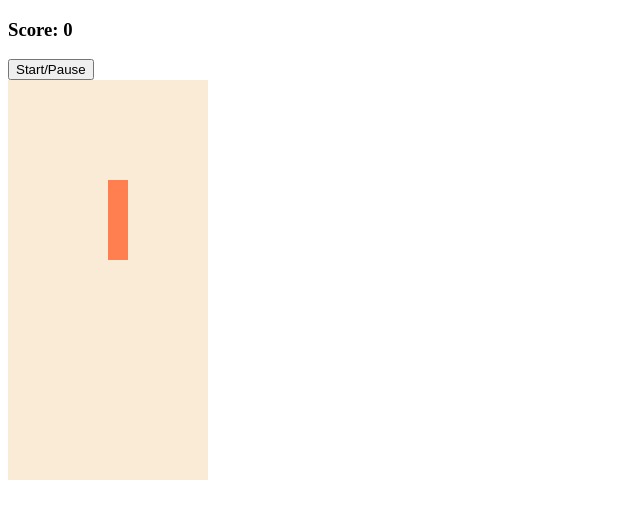
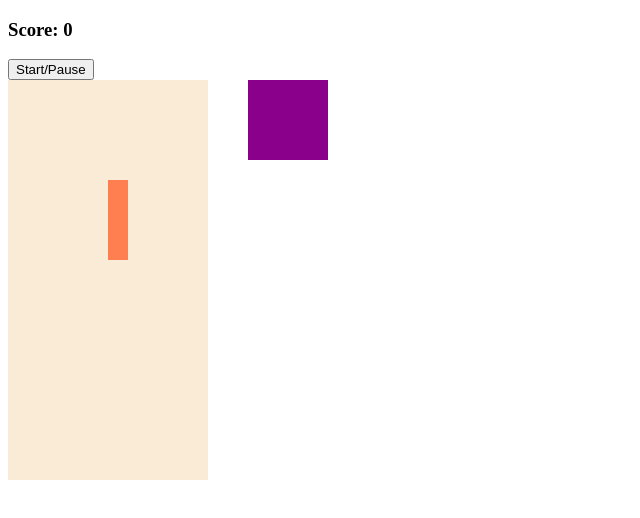
Before and after one commit to adriflorence/Tetris, a plain HTML site: page index.html in a window 1280 px wide. Shown: the whole page, without its empty margins (0-640 px from the left). Drawn offline with Linux system fonts and the light colour scheme.

Commit message:
feature: adds small display to show up-next tetromino next to grid

```diff
--- a/app.js
+++ b/app.js
@@ -2,12 +2,14 @@
 document.addEventListener('DOMContentLoaded', () => {
     // build grid
     const grid = document.querySelector(".grid");
+    const minigrid = document.querySelector(".mini-grid");
     buildGrid();
 
     let squares = Array.from(document.querySelectorAll('.grid div'));
     const ScoreDisplay = document.querySelector('#score');
     const StartButton = document.querySelector('#start-button');
-    const width = 10
+    const width = 10;
+    let nextRandom = 0;
 
     // Tetrominoes
     const lTetromino = [
@@ -31,32 +33,32 @@ document.addEventListener('DOMContentLoaded', () => {
         [1, width, width+1, width*2+1]
     ]
 
-    const oTetronimo = [
+    const oTetromino = [
         [0, 1, width, width+1],
         [0, 1, width, width+1],
         [0, 1, width, width+1],
         [0, 1, width, width+1]
     ]
 
-    const iTetronimo = [
+    const iTetromino = [
         [1, width+1, width*2+1, width*3+1],
         [width, width+1, width+2, width+3],
         [1, width+1, width*2+1, width*3+1],
         [width, width+1, width+2, width+3]
     ]
 
-    const tetronimoes = [lTetromino, zTetromino, tTetromino, oTetronimo, iTetronimo];
+    const tetrominoes = [lTetromino, zTetromino, tTetromino, oTetromino, iTetromino];
 
-    // randomly select a tetronimo
-    let random = Math.floor(Math.random()*tetronimoes.length)
+    // randomly select a tetromino
+    let random = Math.floor(Math.random()*tetrominoes.length)
     let currentPosition = 4;
     let currentRotation = 0;
-    let current = tetronimoes[random][currentRotation];
+    let current = tetrominoes[random][currentRotation];
 
-    // draw tetronimo
+    // draw tetromino
     draw();
 
-    // move tetronimo down
+    // move tetromino down
     timerId = setInterval(moveDown, 1000)
 
     /////// METHODS ////////
@@ -71,17 +73,22 @@ document.addEventListener('DOMContentLoaded', () => {
             div.classList.add('taken');
             grid.appendChild(div);
         }
+        // minigrid
+        for(let i = 0; i < 16; i++) {
+            let div = document.createElement("div");
+            minigrid.appendChild(div);
+        }
     }
 
     function draw() {
         current.forEach(index => {
-            squares[currentPosition + index].classList.add('tetronimo');
+            squares[currentPosition + index].classList.add('tetromino');
         })
     }
 
     function undraw(){
         current.forEach(index => {
-            squares[currentPosition + index].classList.remove('tetronimo');
+            squares[currentPosition + index].classList.remove('tetromino');
         })
     }
 
@@ -109,18 +116,20 @@ document.addEventListener('DOMContentLoaded', () => {
     function freeze(){
         if(current.some(index => squares[currentPosition + index + width].classList.contains('taken'))) {
             current.forEach(index => squares[currentPosition + index].classList.add('taken'))
-            // start new tetronimo falling
-            random = Math.floor(Math.random() * tetronimoes.length);
-            current = tetronimoes[random][currentRotation];
+            // start new tetromino falling
+            random = nextRandom
+            nextRandom = Math.floor(Math.random() * tetrominoes.length);
+            current = tetrominoes[random][currentRotation];
             currentPosition = 4
             draw()
+            displayShape()
         }
     }
 
     function moveLeft(){
         undraw()
         const isAtLeftEdge = current.some(index => (currentPosition + index) % width === 0)
-        // if none of the squares of the tetronimo is at the edge of the grid, move left
+        // if none of the squares of the tetromino is at the edge of the grid, move left
         if(!isAtLeftEdge) currentPosition -= 1;
 
         if(current.some(index => squares[currentPosition + index].classList.contains('taken'))){
@@ -132,7 +141,7 @@ document.addEventListener('DOMContentLoaded', () => {
     function moveRight(){
         undraw()
         const isAtRightEdge = current.some(index => (currentPosition + index) % width === width-1)
-        // if none of the squares of the tetronimo is at the edge of the grid, move left
+        // if none of the squares of the tetromino is at the edge of the grid, move left
         if(!isAtRightEdge) currentPosition += 1;
 
         if(current.some(index => squares[currentPosition + index].classList.contains('taken'))){
@@ -148,7 +157,31 @@ document.addEventListener('DOMContentLoaded', () => {
         if(currentRotation === current.length){
             currentRotation = 0
         }
-        current = tetronimoes[random][currentRotation]
+        current = tetrominoes[random][currentRotation]
         draw()
     }
+
+    // show up-next tetromino in mini-grid display
+    const displaySquares = document.querySelectorAll('.minigrid div');
+    const displayWidth = 4;
+    let displayIndex = 0;
+
+    // tetrominos without rotations
+    const upNextTetrominoes = [
+        [1, displayWidth+1, displayWidth*2+1, 2], // L
+        [0, displayWidth, displayWidth+1, displayWidth*2+1], // Z
+        [1, displayWidth, displayWidth+1, displayWidth+2], // T
+        [0, 1, displayWidth, displayWidth+1], // O
+        [1, displayWidth+1, displayWidth*2+1, displayWidth*3+1] // I
+    ]
+
+    // display the shape in the mini-grid display
+    function displayShape(){
+        displaySquares.forEach(square => { // remove tetromino class from the WHOLE mini-grid
+            square.classList.remove('tetromino');
+        });
+        upNextTetrominoes[nextRandom].forEach(index => {
+            displaySquares[displayIndex + index].classList.add('tetromino')
+        })
+    }
 })
--- a/index.html
+++ b/index.html
@@ -10,6 +10,9 @@
         <h3>Score: <span id="score">0</span></h3>
         <button id="start-button">Start/Pause</button>
 
+        <div class="container">
             <div class="grid"></div>
+            <div class="mini-grid"></div>
+        </div>
     </body>
 </html>
--- a/style.css
+++ b/style.css
@@ -1,3 +1,7 @@
+.container {
+    display: flex;
+}
+
 .grid {
     width: 200px;
     height: 400px;
@@ -6,11 +10,20 @@
     background-color: antiquewhite;
 }
 
-.grid div {
+.grid div, .mini-grid div {
     height: 20px;
     width: 20px;
 }
 
-.tetronimo {
+.mini-grid {
+    margin-left: 40px;
+    height: 80px;
+    width: 80px;
+    display: flex;
+    flex-wrap: wrap;
+    background-color: darkmagenta;
+}
+
+.tetromino {
     background-color: coral;
 }
```
Lines whose indentation alone changed are shown as unchanged.
